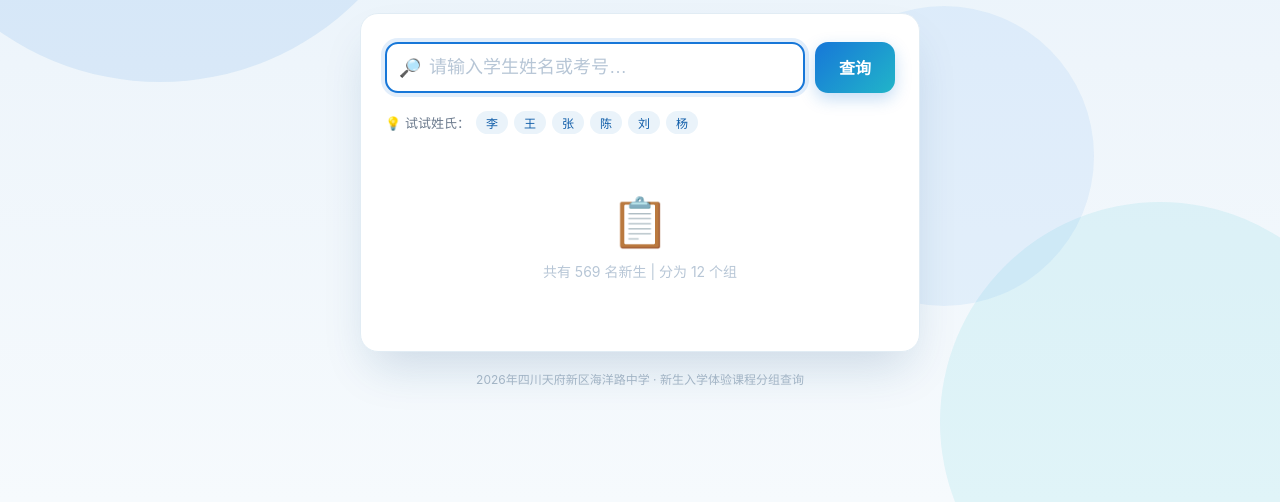
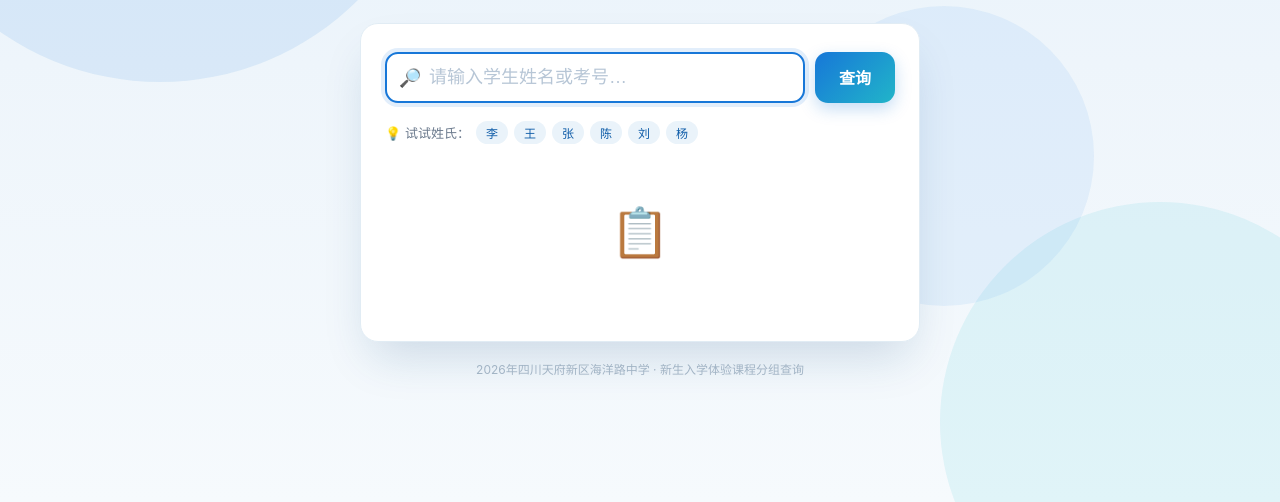
Before and after one commit to Lecheng-Wang/Lecheng-Wang.github.io, a plain HTML site: page index.html in a window 1280 px wide. Shown: the part 298-800 px from the top of the page. Drawn offline with Linux system fonts and the light colour scheme.

Commit message:
Remove empty text span from result area
Removed unnecessary empty text span in result area.

```diff
--- a/index.html
+++ b/index.html
@@ -307,7 +307,7 @@
     <div class="result-area" id="resultArea">
       <div class="result-empty">
         <span class="empty-icon">📋</span>
-        <span class="empty-text">共有 <span id="totalStudents"></span> 名新生 | 分为 <span id="totalGroups"></span> 个组</span>
+
       </div>
     </div>
   </div>
```
